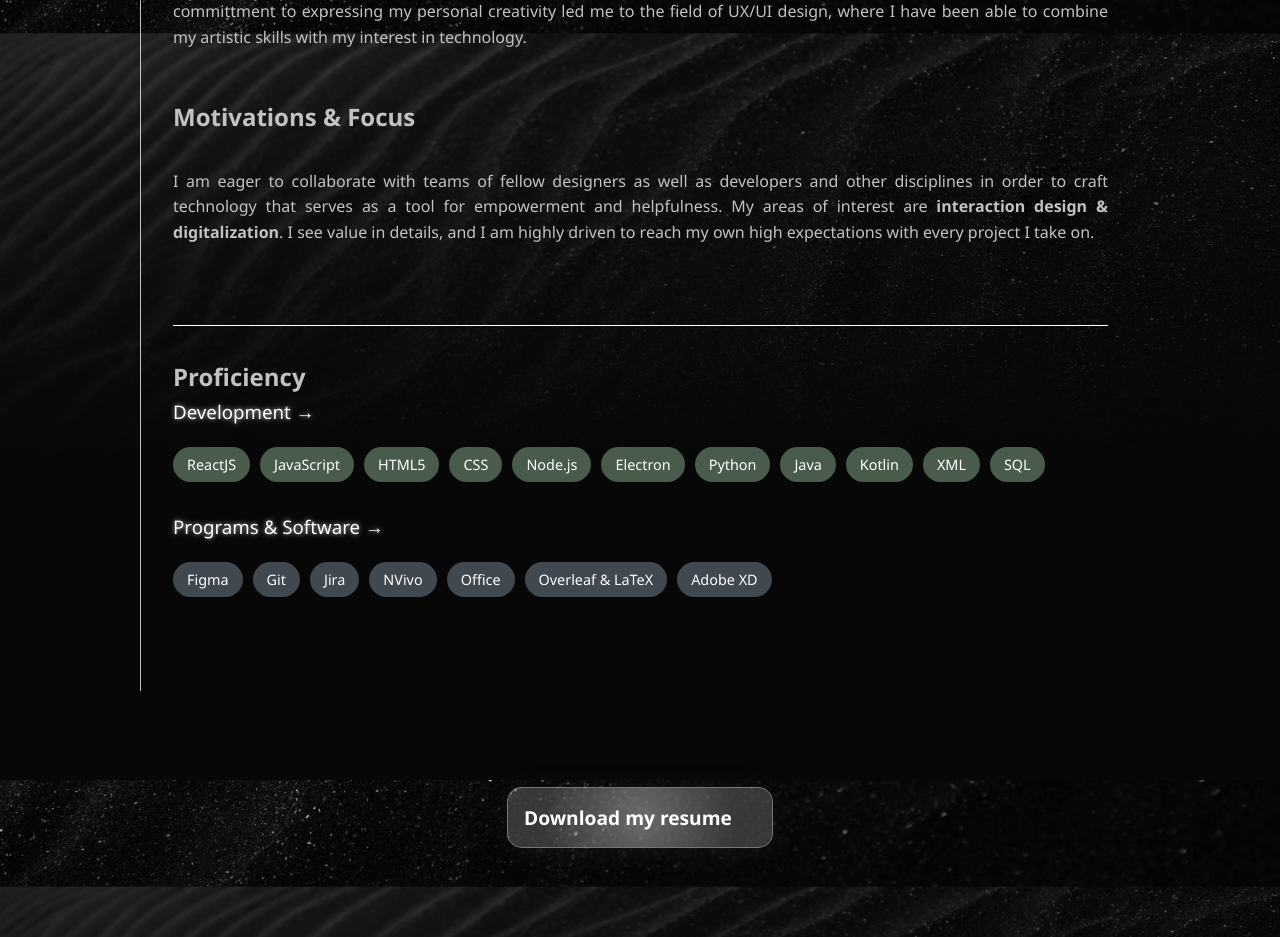
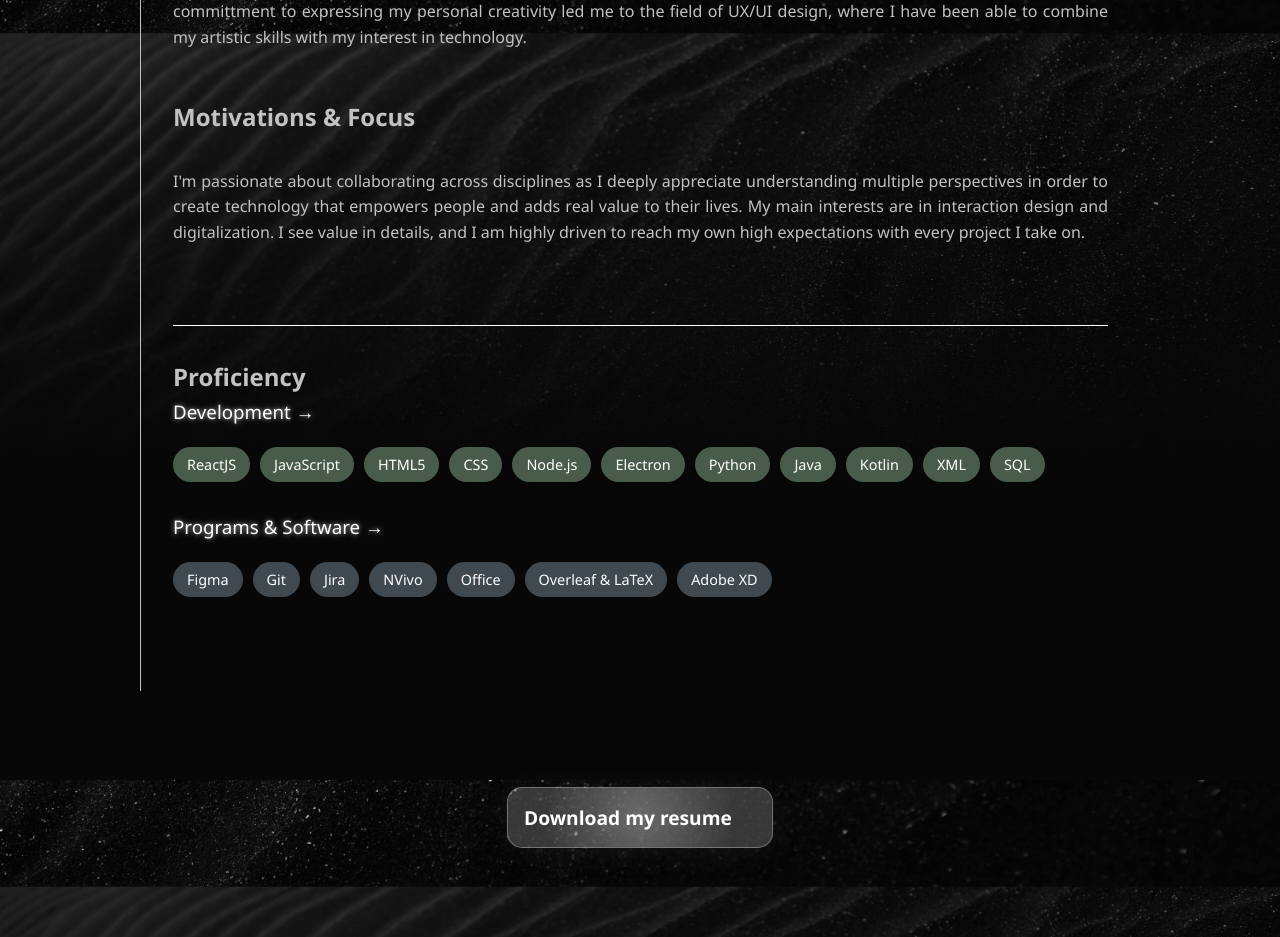
Before and after one commit to baharRi/portfolio, a React (Create React App) app: page /#/about in a window 1280 px wide. Shown: the part 820-1757 px from the top of the page. Built offline with nearby package versions, Linux system fonts and the light colour scheme; some icons are missing.

Commit message:
text tweaks

```diff
--- a/src/components/pages/About.js
+++ b/src/components/pages/About.js
@@ -50,11 +50,9 @@ function About() { //make css class for intro, skillsEtc for skills. add button
       <h2>Motivations & Focus</h2>
 
       <p className="desc">
-        I am eager to collaborate with teams of fellow designers as well
-        as developers and other disciplines in order to craft technology
-        that serves as a tool for empowerment and helpfulness. My areas of
-        interest are <strong> interaction design & digitalization</strong>.
-        I see value in details, and I am highly driven to reach my own high
+        I'm passionate about collaborating across disciplines as I deeply appreciate understanding multiple
+        perspectives in order to create technology that empowers people and adds real value to their lives. My main interests
+        are in interaction design and digitalization. I see value in details, and I am highly driven to reach my own high
         expectations with every project I take on.
       </p>
 
```
